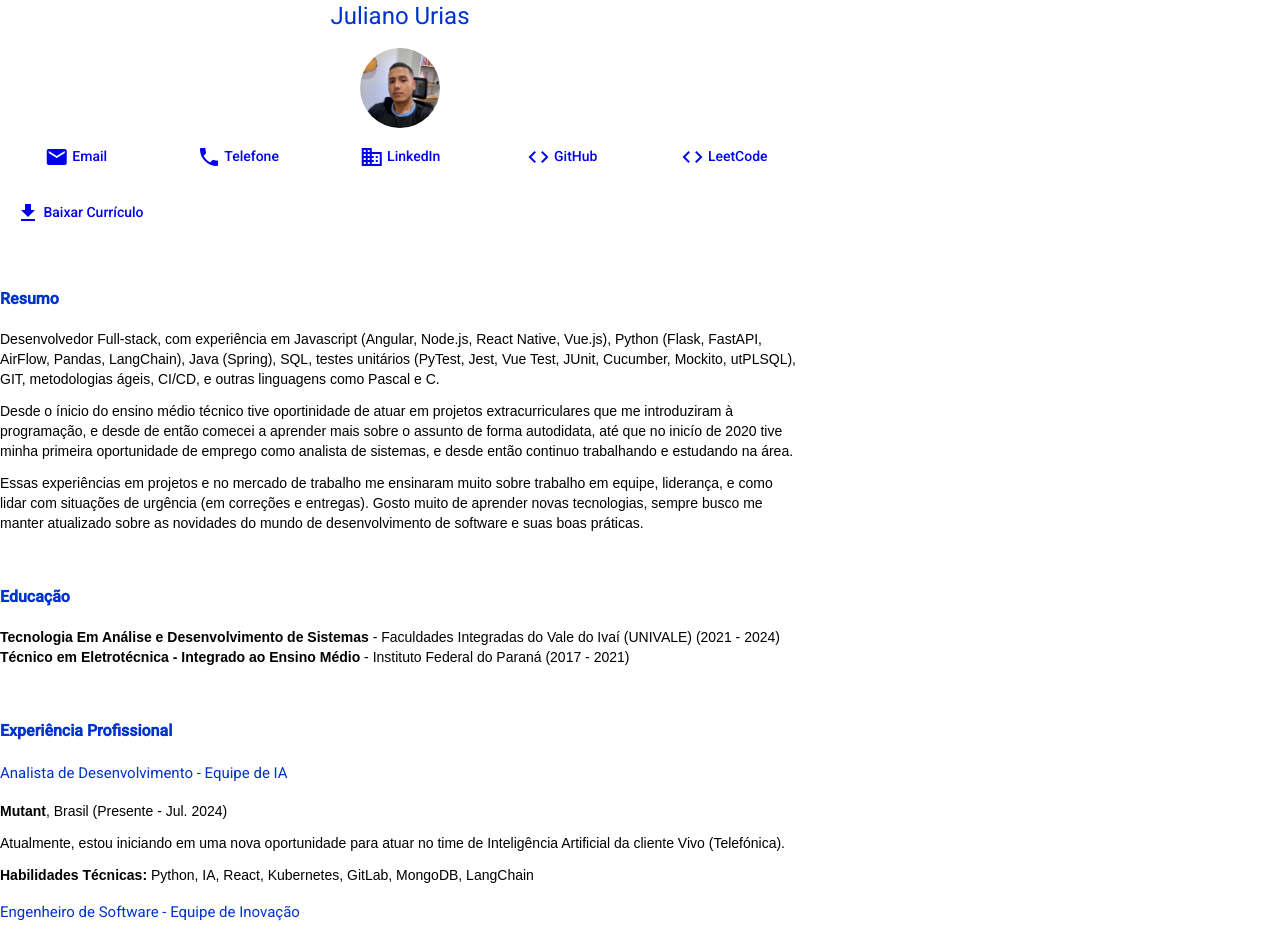
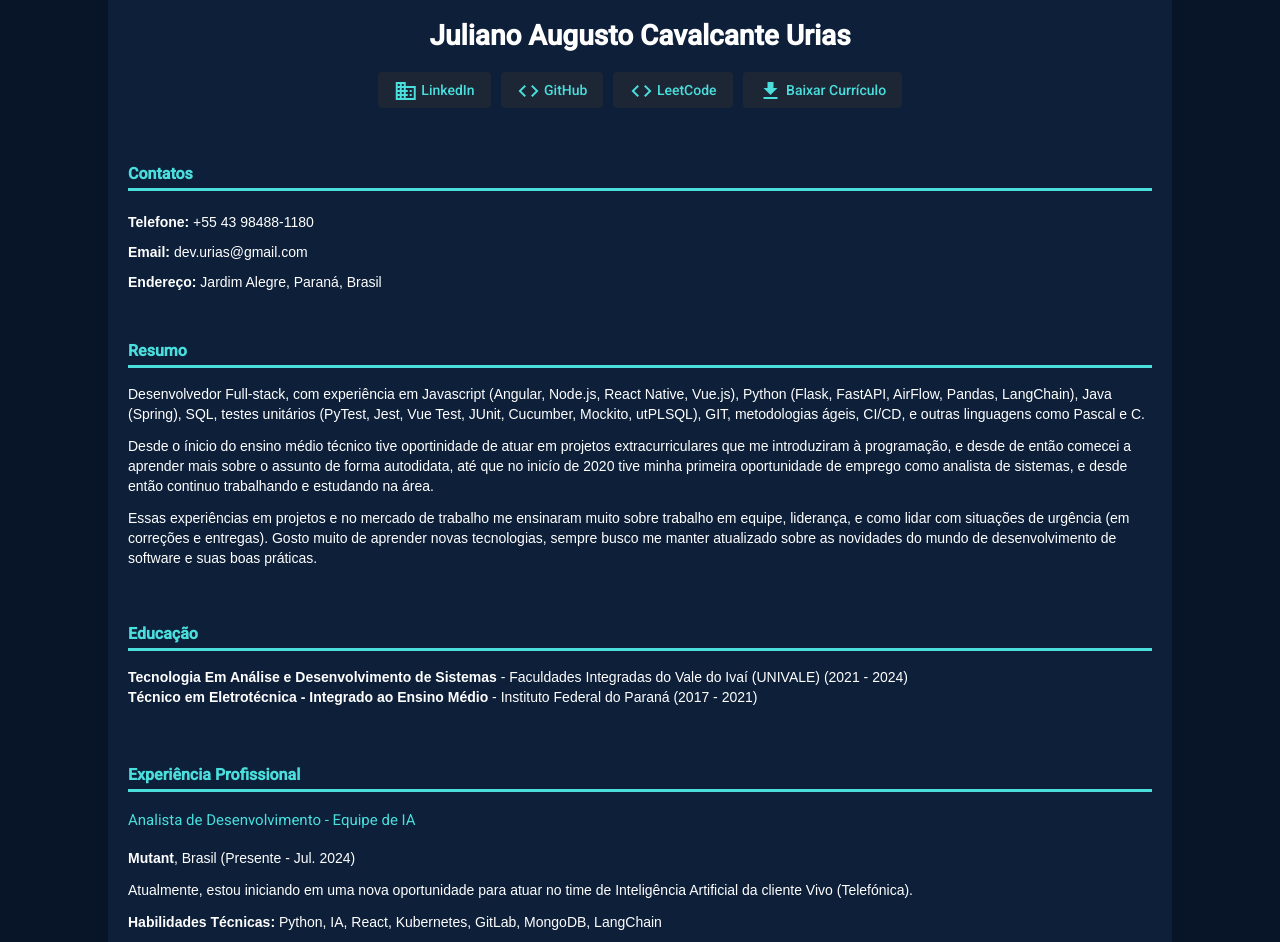
Before and after one commit to julianourias/dev.urias, an Angular app: page / in a window 1280 px wide. Shown: the top 942 px of the page. Built offline with nearby package versions, Linux system fonts and the light colour scheme.

Commit message:
style modifications

```diff
--- a/package.json
+++ b/package.json
@@ -4,7 +4,7 @@
   "scripts": {
     "ng": "ng",
     "start": "ng serve",
-    "build": "ng build",
+    "build": "ng build --output-path docs --base-href ''",
     "watch": "ng build --watch --configuration development",
     "test": "ng test"
   },
--- a/src/app/app.component.html
+++ b/src/app/app.component.html
@@ -1,24 +1,10 @@
-<div class="container">
+<div class="main">
+  <div class="tree">
     <div class="header">
-    <h1>{{name}}</h1>
-    <img src="assets/perfil.jpg" alt="Juliano Urias" class="profile-pic">
-    <div class="container contact">
-      <p>
-        <a href="mailto:dev.urias@gmail.com">
-          <button mat-button class="contact-button">
-            <mat-icon class="contact-icon">email</mat-icon>
-            Email
-          </button>
-        </a>
-      </p>
-      <p>
-        <a href="tel:+5543984881180">
-          <button mat-button class="contact-button">
-            <mat-icon class="contact-icon">phone</mat-icon>
-            Telefone
-          </button>
-        </a>
-      </p>
+      <div class="title">
+        <div>
+          <h1><strong>{{name}}</strong></h1>
+          <div class="profiles">
             <p>
               <a href="https://linkedin.com/in/julianourias" target="_blank">
                 <button mat-button class="contact-button">
@@ -53,6 +39,18 @@
             </p>
           </div>
         </div>
+      </div>
+
+    </div>
+
+    <section>
+      <h3>Contatos</h3>
+      <div class="contact">
+        <p><strong>Telefone:</strong> +55 43 98488-1180</p>
+        <p><strong>Email:</strong> dev.urias@gmail.com</p>
+        <p><strong>Endereço:</strong> Jardim Alegre, Paraná, Brasil</p>
+      </div>
+    </section>
 
     <section>
       <h3>Resumo</h3>
@@ -93,7 +91,7 @@
       <div class="job">
         <h4>Engenheiro de Software - Equipe de Inovação</h4>
         <p><strong>UOL</strong>, Brasil (Jun. 2024 - Nov. 2023)</p>
-      <p>Fiz parte da equipe de inovação do UOL, responsável pelo desenvolvimento de novos produtos dentro da empresa...</p>
+        <p>Fiz parte da equipe de inovação do UOL, responsável pelo desenvolvimento de novos produtos dentro da empresa.</p>
         <p><strong>Habilidades Técnicas:</strong> Python, IA, React (com Next), AWS, Kubernetes, Jenkins, SQL (MySQL), Firebase, Linux</p>
       </div>
       <div class="job">
@@ -105,13 +103,13 @@
       <div class="job">
         <h4>Programador Full Stack - Analista de Sistemas</h4>
         <p><strong>KMM by nstech</strong>, Brasil (Mai. 2022 - Abr. 2021)</p>
-      <p>Trabalhei desenvolvendo soluções/customizações para algumas das maiores empresas de logística do Brasil...</p>
+        <p>Trabalhei desenvolvendo soluções/customizações para algumas das maiores empresas de logística do Brasil.</p>
         <p><strong>Habilidades Técnicas:</strong> Angular, TypeScript, CSS, Testes unitários com utPLSQL, Python, Java, Docker, Apache Airflow, GIT, GitHub, Subversion</p>
       </div>
       <div class="job">
         <h4>Programador Full Stack - Analista de Sistemas</h4>
         <p><strong>Dominus Software</strong>, Paraná, Brasil (Abr. 2021 - Jan. 2020)</p>
-      <p>Nessa função, trabalhei principalmente no desenvolvimento e manutenção de aplicativos mobile usando o framework React Native...</p>
+        <p>Nessa função, trabalhei principalmente no desenvolvimento e manutenção de aplicativos mobile usando o framework React Native.</p>
         <p><strong>Habilidades Técnicas:</strong> React Native, Node.js, Delphi, GIT, GitHub</p>
       </div>
     </section>
@@ -121,20 +119,21 @@
       <div class="project">
         <h4>Projeto de Extensão - Agro Serviços</h4>
         <p><strong>Univale Ivaiporã - Faculdades Integradas do Vale do Ivaí</strong>, Paraná, Brasil (Abr. 2024 - Jul. 2023)</p>
-      <p>Desenvolvi este projeto de extensão, que envolveu a criação de um aplicativo móvel usando Flutter com autenticação Firebase...</p>
+        <p>Desenvolvi este projeto de extensão, que envolveu a criação de um aplicativo móvel usando Flutter e backend em Python.</p>
         <p><strong>Habilidades Técnicas:</strong> Flutter, Python (Flask), Google Cloud Platform (GCP), NGINX, Firebase, Bootstrap, GitHub Pages</p>
       </div>
       <div class="project">
         <h4>Projeto de Extensão - Pocket Physics</h4>
         <p><strong>Instituto Federal do Paraná - IFPR</strong>, Paraná, Brasil (Mar. 2021 - Jul. 2020)</p>
-      <p>Projeto de extensão com bolsa, no qual contribuí para o desenvolvimento de uma API com Node.js, um aplicativo em React Native...</p>
+        <p>Projeto de extensão com bolsa, no qual contribuí para o desenvolvimento de uma API com Node.js, um aplicativo em React Native.</p>
         <p><strong>Habilidades Técnicas:</strong> React Native, Node.js, Arduino IDE, GIT, GitHub</p>
       </div>
       <div class="project">
         <h4>Olimpíada de Robótica</h4>
         <p><strong>Instituto Federal do Paraná - IFPR</strong>, Paraná, Brasil (2019 e 2017)</p>
-      <p>Em 2017 e 2019 participei com minha equipe na Olimpíada de Robótica do IFPR. O objetivo desta Olimpíada era criar protótipos de hardware e software para Arduino...</p>
+        <p>Em 2017 e 2019 participei com minha equipe na Olimpíada de Robótica do IFPR. O objetivo desta Olimpíada era criar protótipos de hardware e software para Arduino.</p>
         <p><strong>Habilidades Técnicas:</strong> Arduino, Linguagem C</p>
       </div>
     </section>
   </div>
+</div>
--- a/src/app/app.component.scss
+++ b/src/app/app.component.scss
@@ -1,7 +1,46 @@
-.container {
-  max-width: 800px;
-  padding: 30 !important;
-  font-family: Arial, sans-serif;
+
+.main {
+  display: flex;
+  flex-direction: column;
+  background-color: #081427;
+  color: white;
+  font-family: sans-serif;
+  justify-content: center;
+  align-items: center;
+}
+
+.profiles {
+  display: flex;
+  flex-wrap: wrap;
+  justify-content: center;
+  align-items: center;
+  margin-top: 20px;
+  gap: 10px;
+}
+
+.tree {
+  display: flex;
+  flex-direction: column;
+  max-width: 1024px;
+  background-color: #0D1F39;
+  padding: 20px;
+}
+
+.contact {
+  display: flex;
+  flex-direction: column;
+}
+
+.job, .project {
+  display: flex;
+  flex-direction: column;
+  margin-bottom: 20px;
+}
+
+.title {
+  display: flex;
+  align-items: center;
+  justify-content: center;
 }
 
 .header {
@@ -17,25 +56,30 @@
 
 button {
   width: 100%;
-}
-
-.contact {
-  display: grid;
-  grid-template-columns: repeat(auto-fit, minmax(150px, 1fr));
-  gap: 10px;
+  background-color: #1d2635;
+  color: #4ADEDD;
 }
 
 .contact p {
   margin: 5px 0;
 }
 
-h1, h2, h3, h4 {
-  color: #0033cc;
+h1 {
+  font-size: 2em;
+  color: white;
+}
+
+h2, h3, h4, a {
+  color: #4ADEDD;
 }
 
 h3 {
+  border-bottom-width: 80%;
+  border-bottom-color: #4ADEDD;
+  border-bottom-style: solid;
   font-weight: bold;
-  margin-top: 50px;
+  margin-top: 20px;
+
 }
 
 section {
--- a/src/app/app.component.ts
+++ b/src/app/app.component.ts
@@ -6,5 +6,5 @@ import { Component } from '@angular/core';
   styleUrls: ['./app.component.scss']
 })
 export class AppComponent {
-  name = 'Juliano Urias';
+  name = 'Juliano Augusto Cavalcante Urias';
 }
--- a/src/index.html
+++ b/src/index.html
@@ -2,7 +2,7 @@
 <html lang="en">
 <head>
   <meta charset="utf-8">
-  <title>DevUrias</title>
+  <title>Juliano Urias</title>
   <base href="/">
   <meta name="viewport" content="width=device-width, initial-scale=1">
   <link rel="icon" type="image/x-icon" href="favicon.ico">
```
Also changed, not shown: 5 other files (tests, documents, lock files or other folders). Lines whose indentation alone changed are shown as unchanged.
